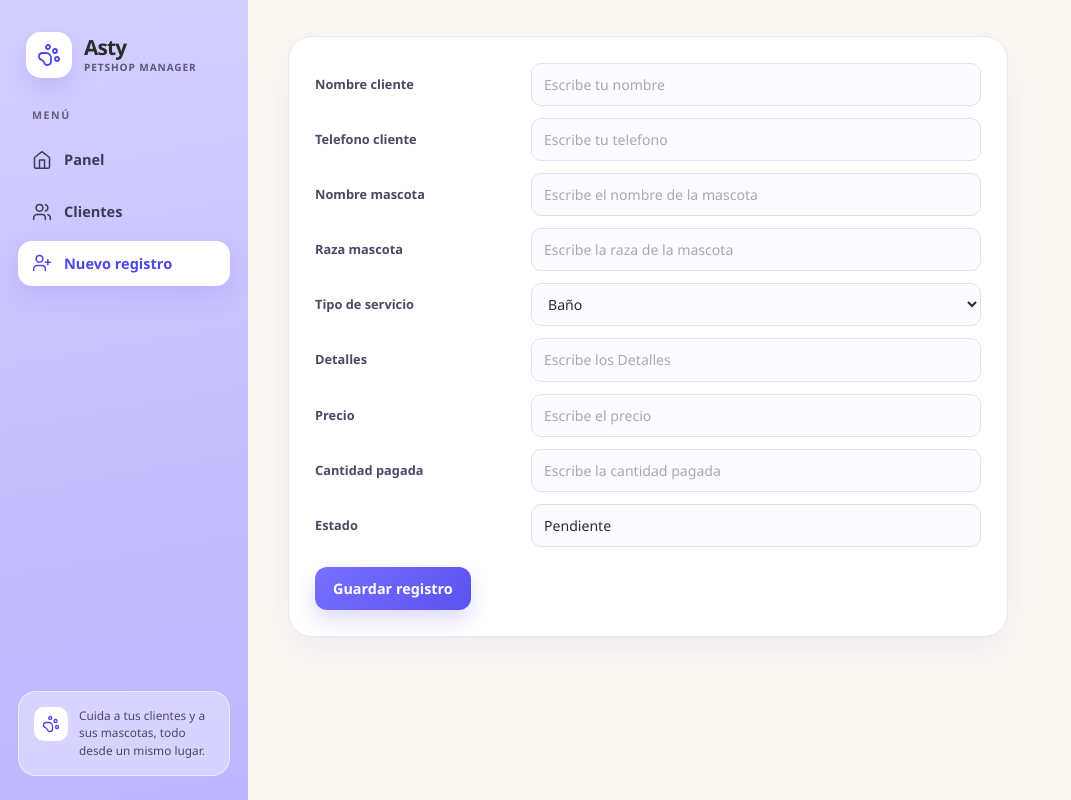
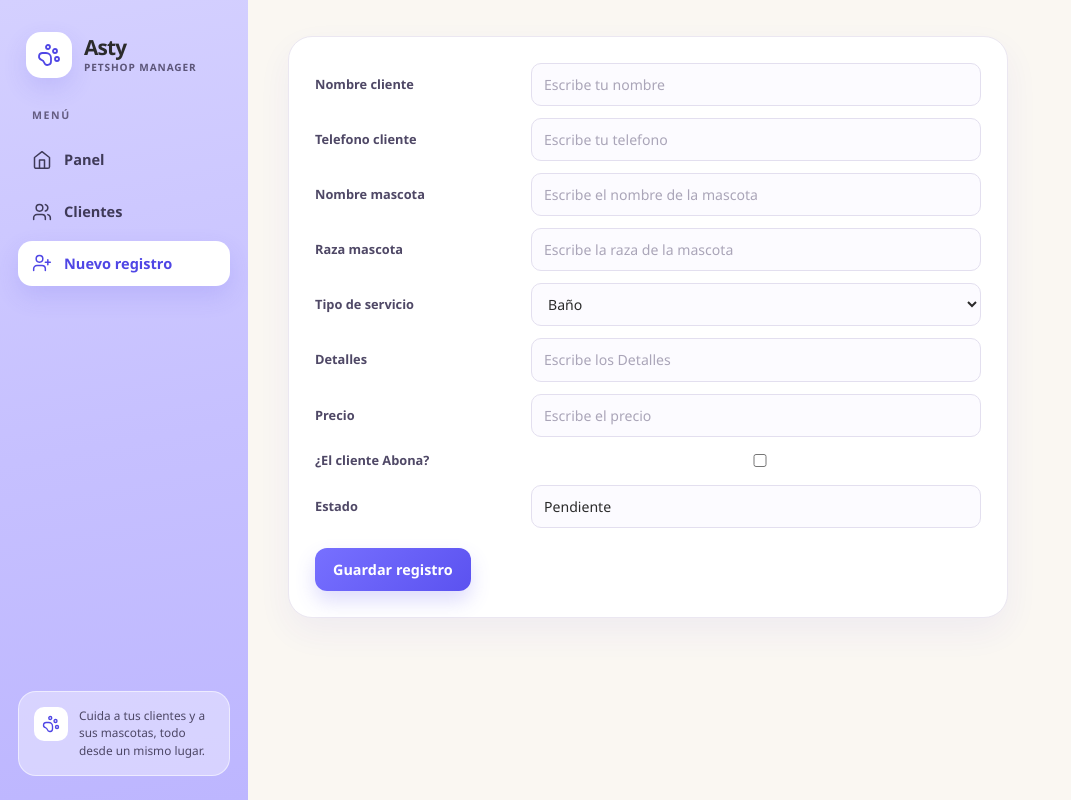
Before and after one commit to Mucca03/asty-petshop-manager, a React (Vite) app in the folder frontend/: page /crearCliente in a window 1280 px wide. Shown: the whole page, without its empty margins (0-1071 px from the left). Built offline with nearby package versions, Linux system fonts and the light colour scheme.

Commit message:
PostClient checkBox

```diff
--- a/frontend/src/components/PostClient.tsx
+++ b/frontend/src/components/PostClient.tsx
@@ -1,7 +1,8 @@
 import {createClient, createPet, createService} from "../services/index.ts";
+import { useState } from 'react';
 
 const TestPost = () => {
-
+  const [hasPaid, setHasPaid] = useState<boolean>(false);
   const handleSubmit = async (e: React.FormEvent<HTMLFormElement>) => {
 
         e.preventDefault();
@@ -27,32 +28,11 @@ const TestPost = () => {
                 value("status"),
                 pet.id
             )
-            alert("¡Guardado!")
+            alert("¡Guardado!");
+            setHasPaid(false);
           } catch (error) {
             alert(error);
           }
-        {/*const formData = new FormData(e.currentTarget);
-        const value = (name: string) => String(formData.get(name) ?? "").trim();
-        const numberValue = (name: string) => {
-            const number = Number(formData.get(name));
-            return Number.isFinite(number) ? number : 0;
-        };
-
-        const client = await createClient(value("nombre"), value("telefono"));
-        const pet = await createPet(
-            value("nombrePet"),
-            value("razaPet"),
-            client.id
-        )
-        await createService(
-            value("serviceType"),
-            value("details"),
-            numberValue("price"),
-            numberValue("paidAmount"),
-            value("status"),
-            pet.id
-        )*/}
-
     };
 
   return (
@@ -73,10 +53,6 @@ const TestPost = () => {
                 <input type="text" id="razaPet" name="razaPet"
                        placeholder="Escribe la raza de la mascota"/>
                 <p>Tipo de servicio</p>
-                {/*
-                <input type="text" id="serviceType" name="serviceType"
-                  placeholder="Tipo de servicio" />
-                */}
 
                 <select id="serviceType" name="serviceType">
                   <option value="Baño">Baño</option>
@@ -90,9 +66,24 @@ const TestPost = () => {
                 <p>Precio</p>
                 <input type="number" min={0} id="price" name="price"
                        placeholder="Escribe el precio"/>
-                <p>Cantidad pagada</p>
+                <p>¿El cliente Abona?</p>
+                <div>
+                   <label>
+                     <input type="checkbox" checked={hasPaid} onChange={(e) => setHasPaid(e.target.checked)}/>
+                    </label>
+                </div>
+                {hasPaid && (
+                <>
+                  <p>Cantidad pagada</p>
+                    <input type="number" min={0} id="paidAmount" name="paidAmount"
+                       placeholder="Escribe la cantidad pagada"/>
+                </>
+                )}
+
+                {/*
                 <input type="number" min={0} id="paidAmount" name="paidAmount"
                   placeholder="Escribe la cantidad pagada" />
+                  */}
 
                 <p>Estado</p>
                 <input type="text" id="status" name="status"
```
